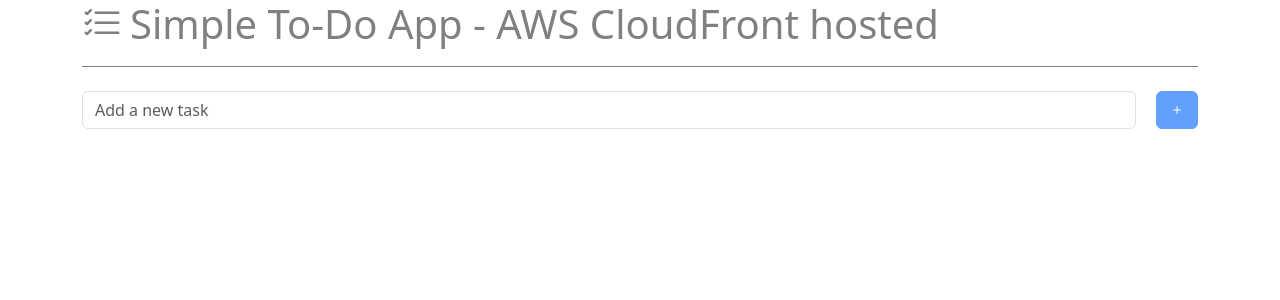
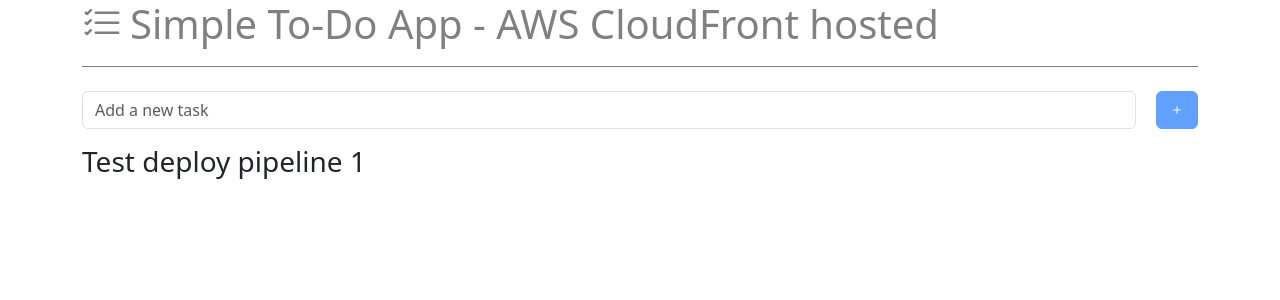
Before and after one commit to murray-stephen/react-aws-demo, a React (Create React App) app: page / in a window 1280 px wide. Shown: the top 300 px of the page. Built offline with nearby package versions, Linux system fonts and the light colour scheme.

Commit message:
Deploy to S3 bucket attempt 1

```diff
--- a/src/components/ToDoList/TodoList.js
+++ b/src/components/ToDoList/TodoList.js
@@ -46,6 +46,7 @@
                     </ListGroup.Item>
                 ))}
             </ListGroup>
+            <h3>Test deploy pipeline 1</h3>
         </>
     );
 };
```
